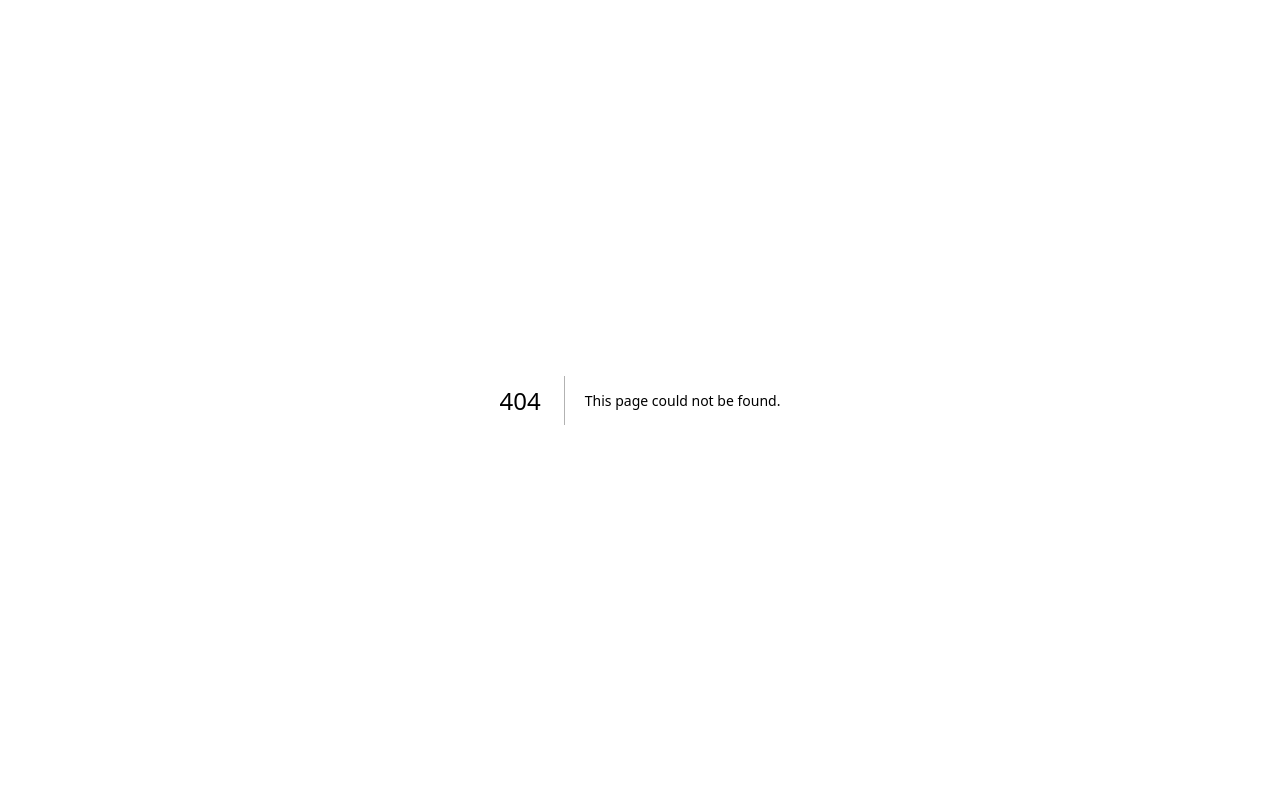
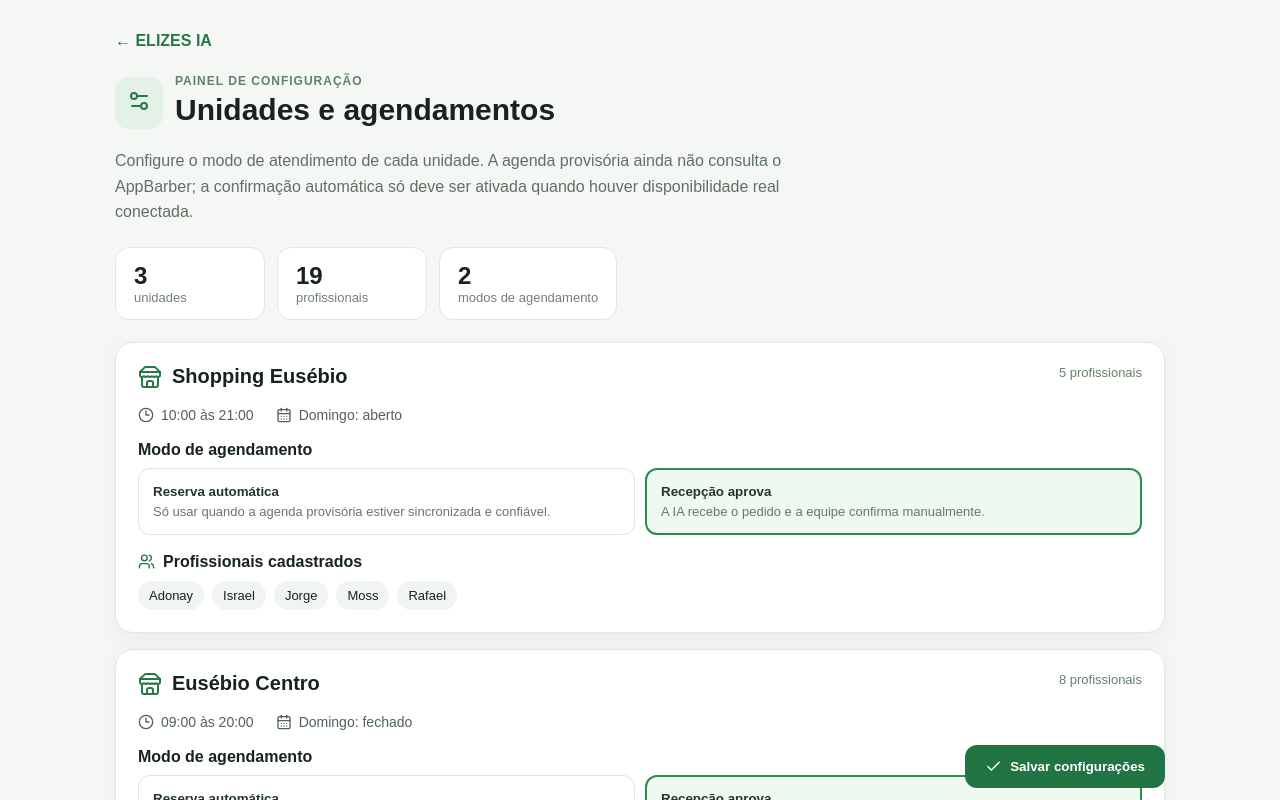
Before and after one commit to diegoelizes2026-sys/ELIZES-IA, a Next.js app: page /app/configuracao in a window 1280 px wide. Before the commit this address had no page. Shown: the top 800 px of the page. Built offline with nearby package versions, Linux system fonts and the light colour scheme.

Commit message:
feat: add ELIZES IA unit and booking mode configuration

```diff
--- /dev/null
+++ b/src/app/app/configuracao/page.tsx
@@ -0,0 +1,86 @@
+"use client";
+
+import { useEffect, useMemo, useState } from "react";
+import { CalendarDays, Check, Clock3, Settings2, Store, Users } from "lucide-react";
+
+type Unit = { id: string; name: string; hours: string; sunday: boolean; mode: "automatic" | "approval"; professionals: string[] };
+
+const initialUnits: Unit[] = [
+  { id: "shopping", name: "Shopping Eusébio", hours: "10:00 às 21:00", sunday: true, mode: "approval", professionals: ["Adonay", "Israel", "Jorge", "Moss", "Rafael"] },
+  { id: "eusebio-centro", name: "Eusébio Centro", hours: "09:00 às 20:00", sunday: false, mode: "approval", professionals: ["Samuel", "Erick", "Emanoel", "Manu", "Anderson", "Tyago", "Jonh", "Celina (manicure)"] },
+  { id: "aquiraz", name: "Centro do Aquirás", hours: "09:00 às 20:00", sunday: false, mode: "approval", professionals: ["Isaque", "Danilo", "Matheus", "Willa", "Nelson", "Teófilo"] },
+];
+
+export default function ConfiguracaoPage() {
+  const [units, setUnits] = useState<Unit[]>(initialUnits);
+  const [saved, setSaved] = useState(false);
+  const [ready, setReady] = useState(false);
+
+  useEffect(() => {
+    try {
+      const raw = window.localStorage.getItem("elizes-ia-unit-settings-v1");
+      if (raw) {
+        const parsed = JSON.parse(raw) as Unit[];
+        if (Array.isArray(parsed) && parsed.length === 3) setUnits(parsed);
+      }
+    } catch { /* mantém configuração inicial */ }
+    setReady(true);
+  }, []);
+
+  const update = (id: string, patch: Partial<Unit>) => {
+    setUnits(current => current.map(unit => unit.id === id ? { ...unit, ...patch } : unit));
+    setSaved(false);
+  };
+
+  const total = useMemo(() => units.reduce((sum, unit) => sum + unit.professionals.length, 0), [units]);
+
+  const save = () => {
+    window.localStorage.setItem("elizes-ia-unit-settings-v1", JSON.stringify(units));
+    setSaved(true);
+  };
+
+  return (
+    <main style={{ minHeight: "100vh", background: "#f5f7f5", color: "#17231c", padding: "32px 18px", fontFamily: "Arial, sans-serif" }}>
+      <div style={{ maxWidth: 1050, margin: "0 auto" }}>
+        <a href="/" style={{ color: "#287747", textDecoration: "none", fontWeight: 700 }}>← ELIZES IA</a>
+        <div style={{ display: "flex", alignItems: "center", gap: 12, marginTop: 24 }}>
+          <div style={{ background: "#e3f1e7", padding: 12, borderRadius: 14 }}><Settings2 color="#287747" /></div>
+          <div><div style={{ color: "#62806b", fontSize: 12, fontWeight: 700, letterSpacing: 1 }}>PAINEL DE CONFIGURAÇÃO</div><h1 style={{ margin: "5px 0", fontSize: 30 }}>Unidades e agendamentos</h1></div>
+        </div>
+        <p style={{ color: "#607066", lineHeight: 1.6, maxWidth: 720 }}>Configure o modo de atendimento de cada unidade. A agenda provisória ainda não consulta o AppBarber; a confirmação automática só deve ser ativada quando houver disponibilidade real conectada.</p>
+        <div style={{ display: "flex", gap: 12, flexWrap: "wrap", margin: "22px 0" }}>
+          {[["3", "unidades"], [String(total), "profissionais"], ["2", "modos de agendamento"]].map(([value, label]) => <div key={label} style={{ background: "white", border: "1px solid #e1e8e2", borderRadius: 14, padding: "14px 18px", minWidth: 150 }}><strong style={{ fontSize: 24 }}>{value}</strong><div style={{ color: "#718076", fontSize: 13 }}>{label}</div></div>)}
+        </div>
+        <div style={{ display: "grid", gap: 16 }}>
+          {units.map(unit => (
+            <section key={unit.id} style={{ background: "white", border: "1px solid #e1e8e2", borderRadius: 18, padding: 22, boxShadow: "0 5px 20px #1b3a2510" }}>
+              <div style={{ display: "flex", justifyContent: "space-between", gap: 12, flexWrap: "wrap" }}>
+                <div style={{ display: "flex", gap: 10, alignItems: "center" }}><Store color="#287747" /><h2 style={{ margin: 0, fontSize: 20 }}>{unit.name}</h2></div>
+                <span style={{ color: "#65806b", fontSize: 13 }}>{unit.professionals.length} profissionais</span>
+              </div>
+              <div style={{ display: "flex", gap: 22, flexWrap: "wrap", margin: "18px 0", color: "#526258", fontSize: 14 }}>
+                <span style={{ display: "flex", gap: 7, alignItems: "center" }}><Clock3 size={16} />{unit.hours}</span>
+                <span style={{ display: "flex", gap: 7, alignItems: "center" }}><CalendarDays size={16} />Domingo: {unit.sunday ? "aberto" : "fechado"}</span>
+              </div>
+              <div style={{ fontWeight: 700, marginBottom: 9 }}>Modo de agendamento</div>
+              <div style={{ display: "grid", gridTemplateColumns: "repeat(auto-fit,minmax(220px,1fr))", gap: 10 }}>
+                <button onClick={() => update(unit.id, { mode: "automatic" })} style={{ textAlign: "left", border: unit.mode === "automatic" ? "2px solid #2e8b50" : "1px solid #dce5de", background: unit.mode === "automatic" ? "#eff8f1" : "white", borderRadius: 12, padding: 14, cursor: "pointer", color: "#24362a" }}>
+                  <strong>Reserva automática</strong><div style={{ fontSize: 13, color: "#68766d", marginTop: 5 }}>Só usar quando a agenda provisória estiver sincronizada e confiável.</div>
+                </button>
+                <button onClick={() => update(unit.id, { mode: "approval" })} style={{ textAlign: "left", border: unit.mode === "approval" ? "2px solid #2e8b50" : "1px solid #dce5de", background: unit.mode === "approval" ? "#eff8f1" : "white", borderRadius: 12, padding: 14, cursor: "pointer", color: "#24362a" }}>
+                  <strong>Recepção aprova</strong><div style={{ fontSize: 13, color: "#68766d", marginTop: 5 }}>A IA recebe o pedido e a equipe confirma manualmente.</div>
+                </button>
+              </div>
+              <div style={{ display: "flex", alignItems: "center", gap: 8, marginTop: 18, fontWeight: 700 }}><Users size={17} color="#287747" /> Profissionais cadastrados</div>
+              <div style={{ display: "flex", flexWrap: "wrap", gap: 8, marginTop: 10 }}>{unit.professionals.map(name => <span key={name} style={{ background: "#f1f5f1", borderRadius: 99, padding: "7px 11px", fontSize: 13 }}>{name}</span>)}</div>
+            </section>
+          ))}
+        </div>
+        <div style={{ position: "sticky", bottom: 12, display: "flex", justifyContent: "flex-end", marginTop: 20 }}>
+          <button disabled={!ready} onClick={save} style={{ background: "#237444", color: "white", border: 0, borderRadius: 12, padding: "13px 20px", fontWeight: 700, cursor: "pointer", display: "flex", alignItems: "center", gap: 8 }}><Check size={17} />{saved ? "Configurações salvas neste navegador" : "Salvar configurações"}</button>
+        </div>
+        <p style={{ color: "#8a6a35", background: "#fff8e9", border: "1px solid #f0dfb8", borderRadius: 12, padding: 14, fontSize: 13, lineHeight: 1.55, marginTop: 16 }}>Importante: esta primeira tela salva as preferências somente neste navegador. Ainda não é um painel multiusuário nem grava agendamentos. Antes de usar com clientes, vamos conectar o salvamento seguro ao Supabase, autenticação e agenda provisória com bloqueio de conflitos.</p>
+      </div>
+    </main>
+  );
+}
```
